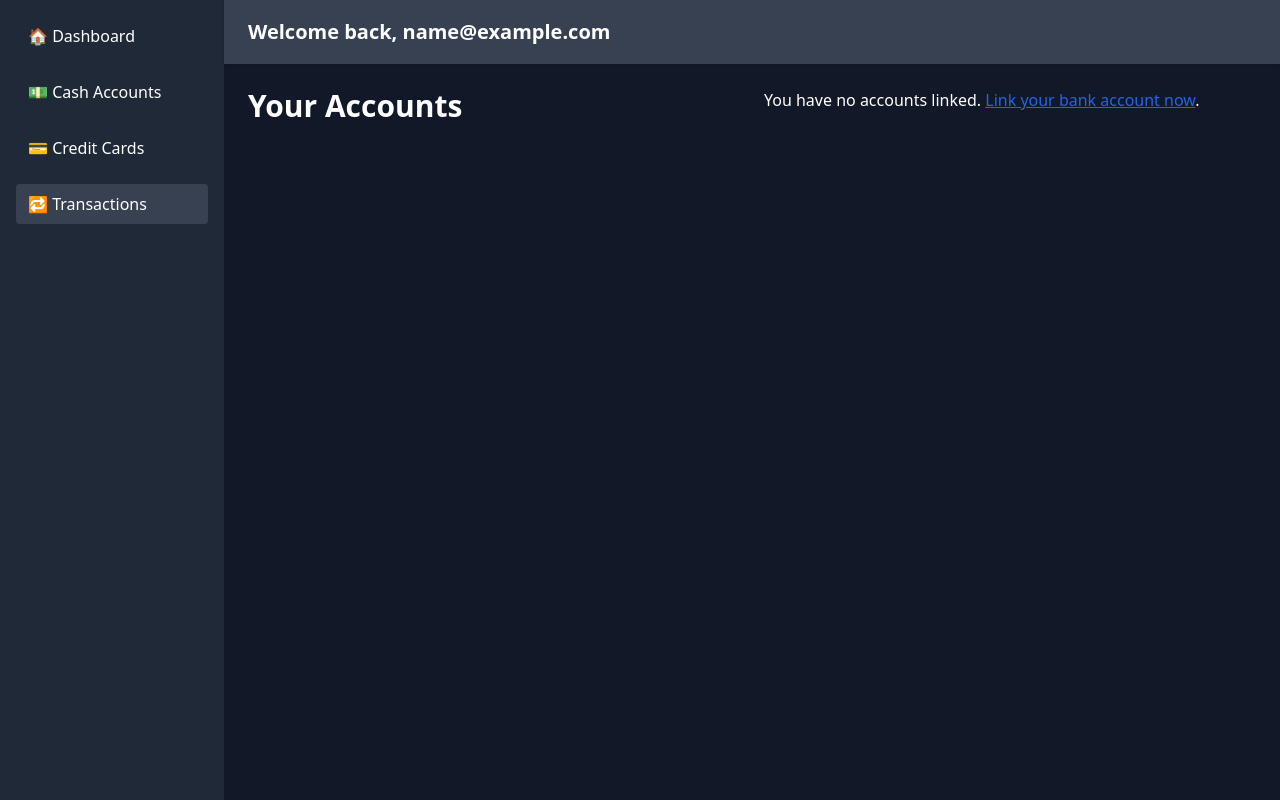
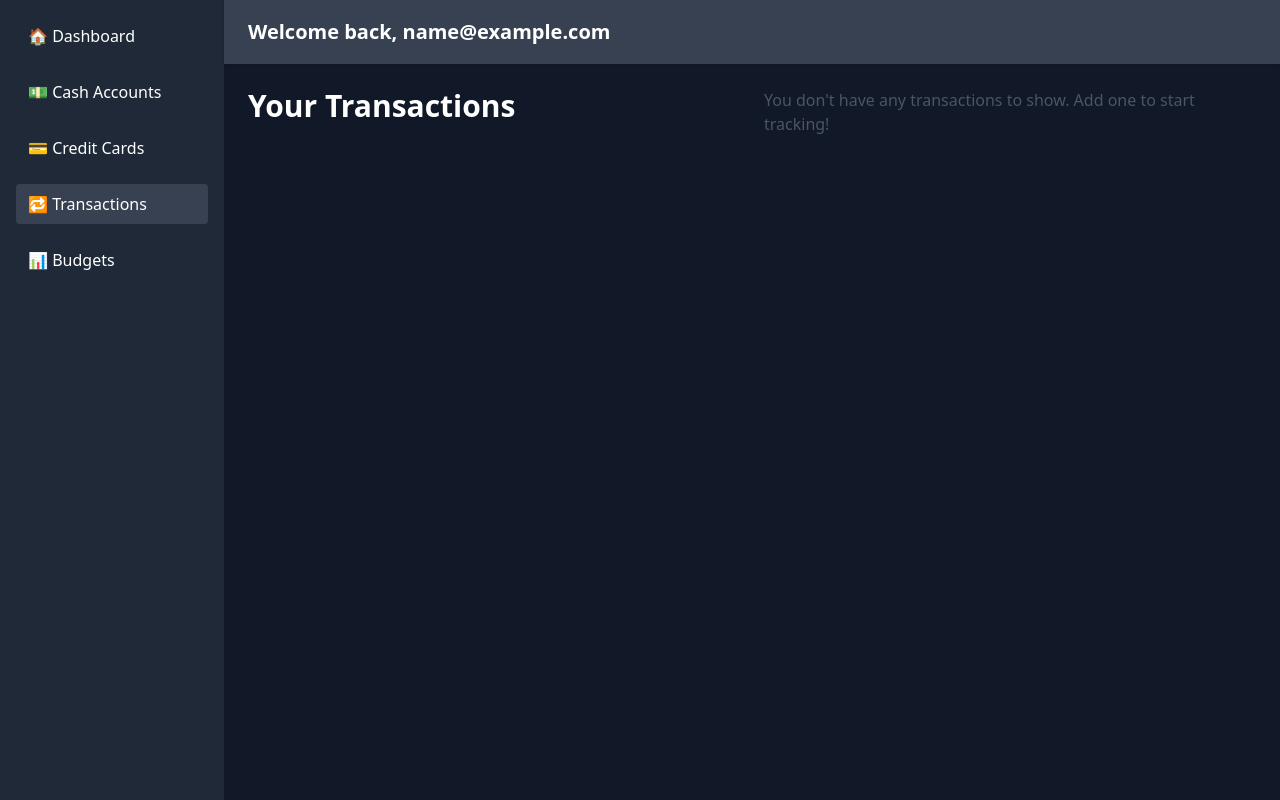
Before and after one commit to xavierAshkar/findash-mvp, a Django app: page /transactions/ in a window 1280 px wide. Run offline with Django 5.2, Linux system fonts and the light colour scheme; the visitor is signed in with stand-in values (Sample User, id 1); parts of the project's set-up code (start-up, migrations or seed data) failed here and were passed over; some libraries are stand-ins or nearby versions.

Commit message:
Scaffolded all main pages (dashboard, accounts, transactions, budgets) with placeholder views and templates

```diff
--- a/core/templates/core/transactions.html
+++ b/core/templates/core/transactions.html
@@ -1,44 +1,8 @@
 {% extends "base_app.html" %}
 
-{% block title %}Dashboard{% endblock %}
+{% block title %}Transactions{% endblock %}
 
 {% block content %}
-<!-- Dashboard Header -->
-<h1 class="text-3xl font-bold mb-6">Your Accounts</h1>
-
-{% if accounts %}
-  <!-- Display categorized account lists -->
-  <div class="space-y-8">
-
-    {% for acct_type in account_types %}
-      <div>
-        <!-- Section Header -->
-        <h2 class="text-2xl font-semibold capitalize mb-2">{{ acct_type }} Accounts</h2>
-
-        <!-- List accounts that match this type -->
-        <ul class="list-disc list-inside">
-          {% for account in accounts %}
-            {% if account.type == acct_type %}
-              <li>
-                <strong>{{ account.name }}</strong>
-                {% if account.official_name %} ({{ account.official_name }}){% endif %}<br>
-                Available Balance: ${{ account.available_balance|default:"N/A" }}<br>
-                Current Balance: ${{ account.current_balance|default:"N/A" }}
-              </li>
-            {% endif %}
-          {% empty %}
-            <li>No {{ acct_type }} accounts linked.</li>
-          {% endfor %}
-        </ul>
-      </div>
-    {% endfor %}
-
-  </div>
-{% else %}
-  <!-- If no accounts are linked, prompt to connect one -->
-  <p>
-    You have no accounts linked.
-    <a href="{% url 'plaid:link_account' %}" class="text-blue-600 underline">Link your bank account now</a>.
-  </p>
-{% endif %}
+  <h1 class="text-3xl font-bold mb-6">Your Transactions</h1>
+  <p class="text-gray-600">You don't have any transactions to show. Add one to start tracking!</p>
 {% endblock %}
--- a/core/urls.py
+++ b/core/urls.py
@@ -2,7 +2,7 @@
 core/urls.py
 
 Routes for the authenticated app experience.
-Includes dashboard, accounts, transactions, etc.
+Includes dashboard, accounts, transactions, budgets, etc.
 """
 
 from django.urls import path
@@ -22,4 +22,7 @@ urlpatterns = [
 
     # Transactions view
     path("transactions/", views.transactions, name="transactions"),
+
+    # Budgets view
+    path('budgets/', views.budgets, name='budgets'),
 ]
--- a/core/views.py
+++ b/core/views.py
@@ -8,7 +8,6 @@ Handles views for the main app experience after login:
 from django.shortcuts import render, redirect
 from django.contrib.auth.decorators import login_required
 from plaid_link.models import PlaidItem, Account, Transaction
-
 
 @login_required
 def dashboard(request):
@@ -31,6 +30,7 @@ def dashboard(request):
     # Filter account types into general categories for display
     account_types = ["depository", "credit"]
 
+
     # Render the dashboard page with the user’s accounts
     return render(request, 'core/dashboard.html', {
         'accounts': accounts,
@@ -51,3 +51,7 @@ def credit_accounts(request):
 def transactions(request):
     transactions = Transaction.objects.filter(account__plaid_item__user=request.user).order_by("-date")[:50]
     return render(request, "core/transactions.html", {"transactions": transactions})
+
+@login_required
+def budgets(request):
+    return render(request, 'core/budgets.html')
--- a/templates/base_app.html
+++ b/templates/base_app.html
@@ -24,6 +24,9 @@
         <a href="{% url 'core:transactions' %}" class="flex items-center gap-2 px-3 py-2 rounded hover:bg-gray-700 {% if request.path == '/transactions/' %}bg-gray-700{% endif %}">
           🔁 Transactions
         </a>
+        <a href="{% url 'core:budgets' %}" class="flex items-center gap-2 px-3 py-2 rounded hover:bg-gray-700 {% if request.path == '/budgets/' %}bg-gray-700{% endif %}">
+          📊 Budgets
+        </a>
       </nav>
     </aside>
 
```
Also changed, not shown: core/templates/core/budgets.html (added, +10 -0 lines), core/templates/core/cash_accounts.html (+3 -39 lines), core/templates/core/credit_accounts.html (+3 -39 lines).
